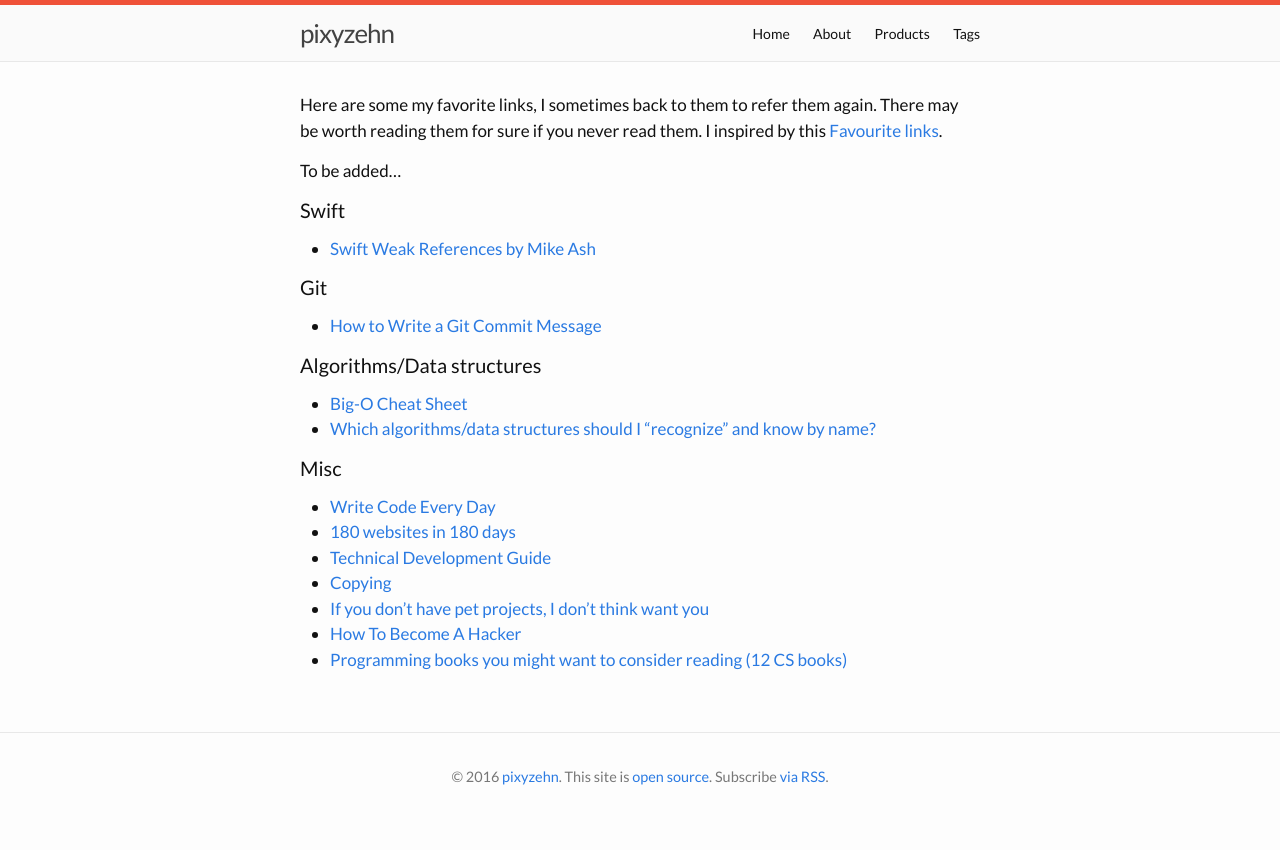
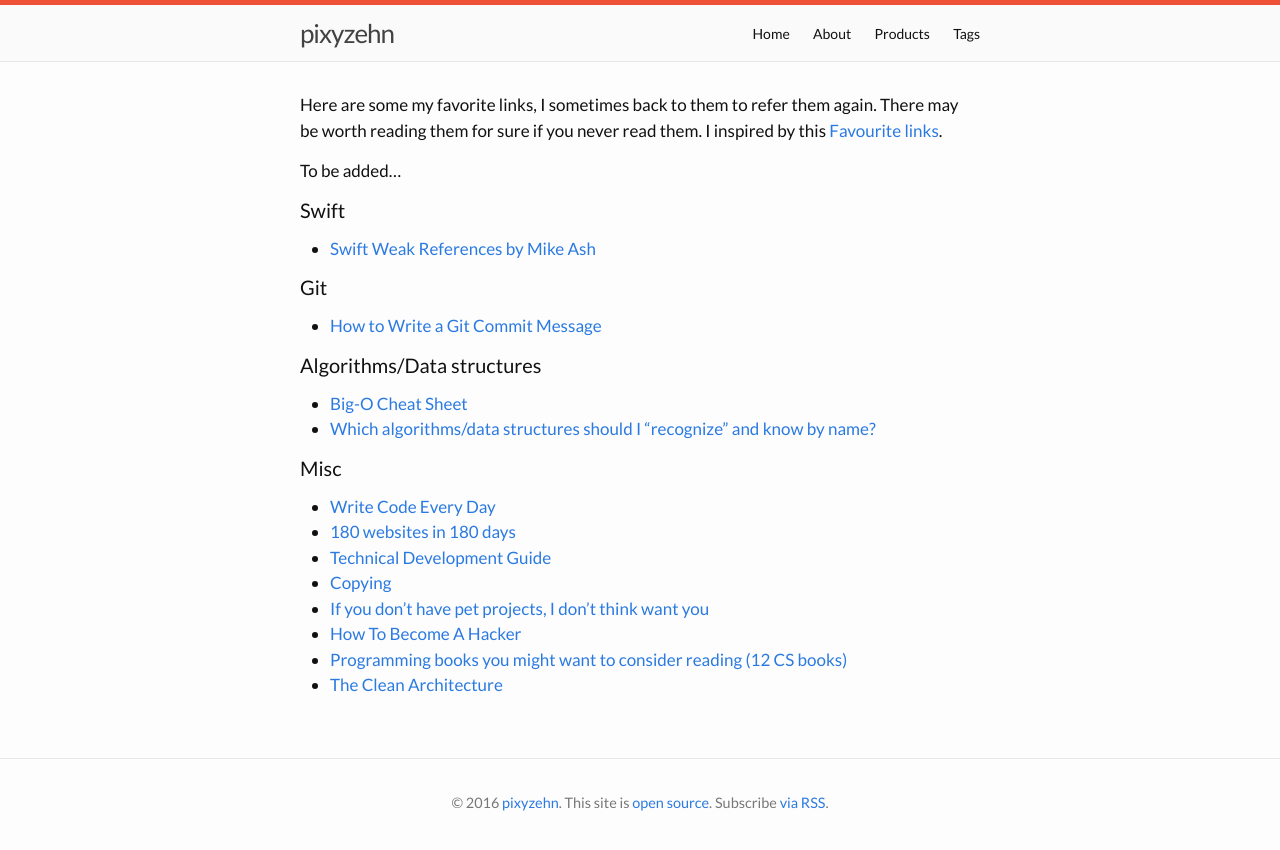
Before and after one commit to pixyzehn/pixyzehn.com, a Jekyll site: the page built from favorites.md, in a window 1280 px wide. Shown: the top 850 px of the page. Built offline with Jekyll 4.4.1, drawn with Linux system fonts in a browser that asks for light colours.

Commit message:
Update favorites

```diff
--- a/favorites.md
+++ b/favorites.md
@@ -26,3 +26,4 @@ To be added...
 - [If you don’t have pet projects, I don’t think want you](https://ayende.com/blog/90113/if-you-dont-have-pet-projects-i-dont-think-i-want-you){:target="_blank"}
 - [How To Become A Hacker](http://www.catb.org/~esr/faqs/hacker-howto.html){:target="_blank"}
 - [Programming books you might want to consider reading (12 CS books)](http://danluu.com/programming-books/)
+- [The Clean Architecture](https://8thlight.com/blog/uncle-bob/2012/08/13/the-clean-architecture.html)
```
